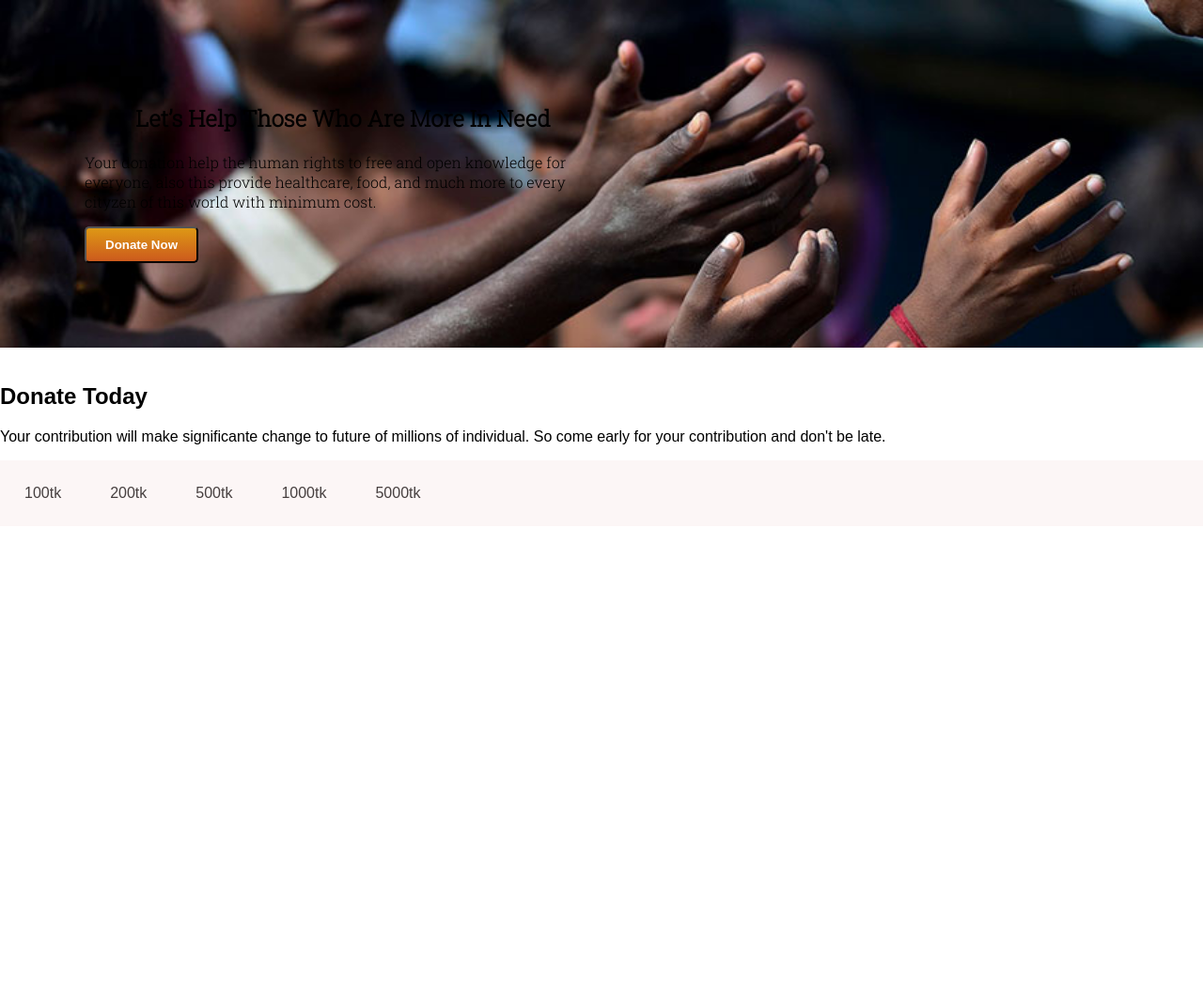
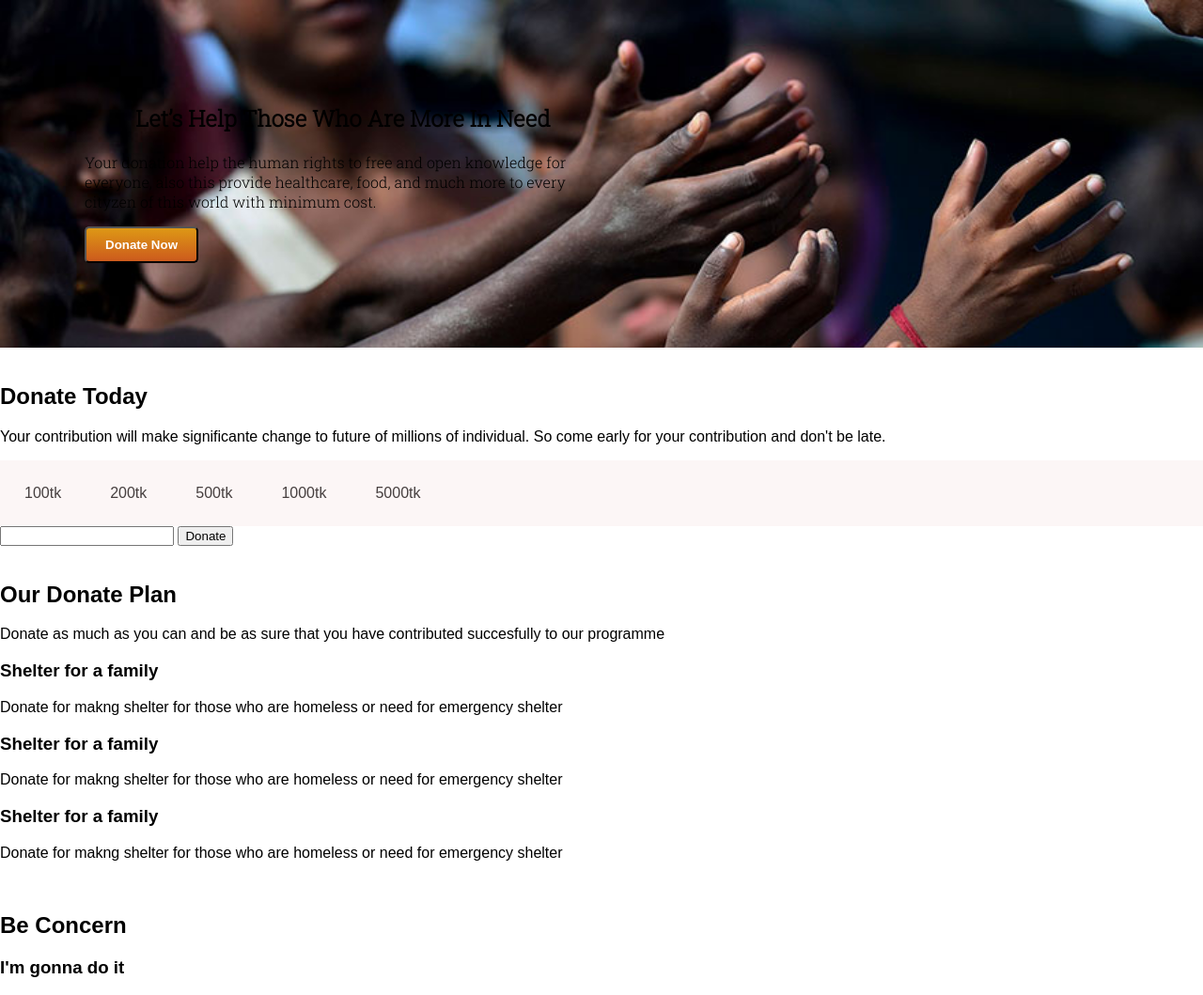
Before and after one commit to HussainDev1/Manuser-Concern, a plain HTML site: page Index.html in a window 1280 px wide. Shown: the whole page at 94% size. Before the commit the page ends 800 px from the top, so only its background shows below. Drawn offline with Linux system fonts and the light colour scheme.

Commit message:
fotter add

```diff
--- a/Index.html
+++ b/Index.html
@@ -6,6 +6,7 @@
     <meta http-equiv="X-UA-Compatible" content="IE=edge">
     <meta name="viewport" content="width=device-width, initial-scale=1.0">
     <title>Manusher Concern</title>
+    <link rel="stylesheet" href="https://cdnjs.cloudflare.com/ajax/libs/font-awesome/4.7.0/css/font-awesome.min.css">
     <link rel="preconnect" href="https://fonts.googleapis.com">
     <link rel="preconnect" href="https://fonts.gstatic.com" crossorigin>
     <link href="https://fonts.googleapis.com/css2?family=Roboto+Slab:wght@300&display=swap" rel="stylesheet">
@@ -47,21 +48,59 @@
                     <li><a href="#5000tk">5000tk</a></li>
                 </ul>
             </div>
+            <div class="donate-input">
+                <input type="text">
+                <input type="button" value="Donate">
+            </div>
 
         </div>
 
     </section>
-
+    <br>
 
     <!-- donate section end -->
 
+    <!-- donate plan start -->
 
-    <!-- plan serction start -->
+
     <section>
-
+        <div class="plan-details">
+            <h2>
+                Our Donate Plan
+            </h2>
+            <p>
+                Donate as much as you can and be as sure that you have contributed succesfully to our programme
+            </p>
+        </div>
+        <div class="plan-container">
+            <div class="plan-first">
+                <i class="fa-thin fa-people-group"></i>
+                <h3>Shelter for a family</h3>
+                <p>Donate for makng shelter for those who are homeless or need for emergency shelter</p>
+            </div>
+            <div class="plan-first">
+                <i class="fa-thin fa-people-group"></i>
+                <h3>Shelter for a family</h3>
+                <p>Donate for makng shelter for those who are homeless or need for emergency shelter</p>
+            </div>
+            <div class="plan-first">
+                <i class="fa-thin fa-people-group"></i>
+                <h3>Shelter for a family</h3>
+                <p>Donate for makng shelter for those who are homeless or need for emergency shelter</p>
+            </div>
+        </div>
     </section>
+    <br>
 
 
 </body>
+<footer>
+    <h2>
+        Be Concern
+    </h2>
+    <h3>
+        I'm gonna do it
+    </h3>
+</footer>
 
 </html>
```
